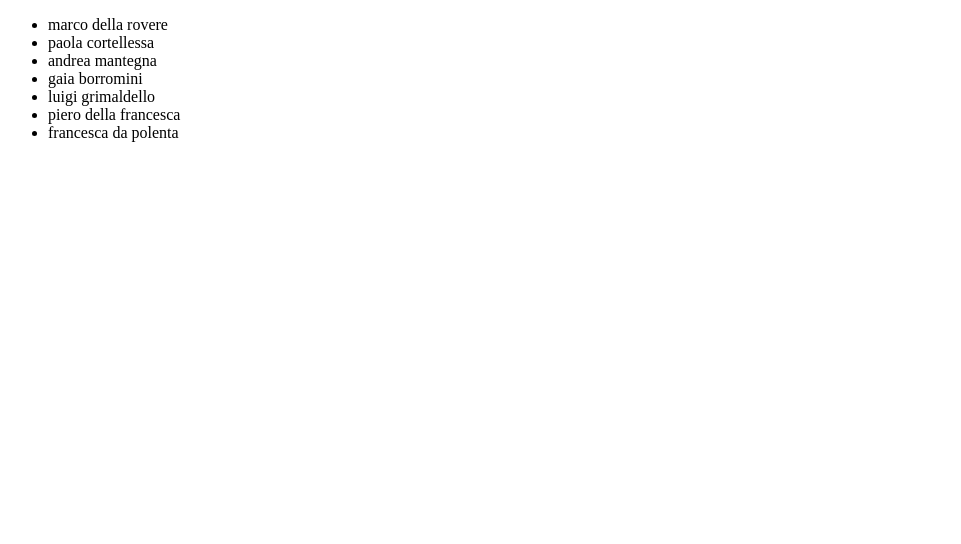
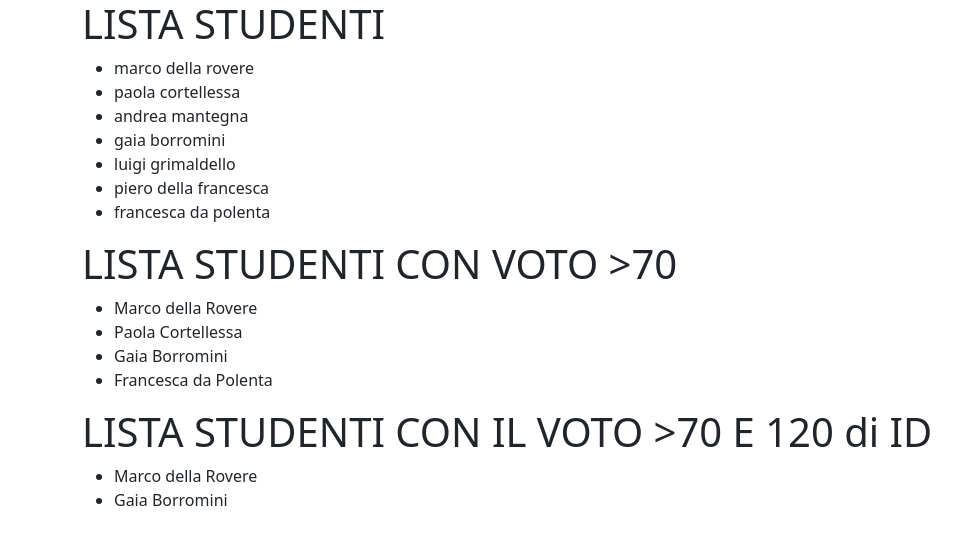
Before and after one commit to francescomatteucci/js-snack-es6, a plain HTML site: page index.html in a window 1280 px wide. Shown: the whole page, without its empty margins (0-961 px from the left). Drawn offline with nearby package versions, Linux system fonts and the light colour scheme.

Commit message:
ADD: Students with vote >70 and ADD: students with vote > 70 and ID > 120

```diff
--- a/index.html
+++ b/index.html
@@ -3,13 +3,29 @@
     <head>
         <meta charset="UTF-8">
         <meta name="viewport" content="width=device-width, initial-scale=1.0">
+        <link
+            href="https://cdn.jsdelivr.net/npm/bootstrap@5.3.3/dist/css/bootstrap.min.css"
+            rel="stylesheet"
+            integrity="sha384-QWTKZyjpPEjISv5WaRU9OFeRpok6YctnYmDr5pNlyT2bRjXh0JMhjY6hW+ALEwIH"
+            crossorigin="anonymous">
         <link rel="stylesheet" href="./js/index.css">
         <title>Document</title>
     </head>
     <body>
+        <div class="container">
+            <h1>LISTA STUDENTI</h1>
             <ul class="nomi-studenti">
-        <h1>LISTA STUDENTI</h1>
             </ul>
+
+            <h1>LISTA STUDENTI CON VOTO >70</h1>
+            <ul class="over-70">
+            </ul>
+
+            <h1> LISTA STUDENTI CON IL VOTO >70 E 120 di ID</h1>
+            <ul class="over-70-120">
+            </ul>
+
+        </div>
         <script src="./js/app.js"></script>
     </body>
 </html>
--- a/js/app.js
+++ b/js/app.js
@@ -52,6 +52,9 @@ console.log(tavoloVipNew)
 /////////////////////////////////////////////////////////////////////////////////////////////////////////////////////////
 console.log('targhette studenti')
 const ulDomElement = document.querySelector('.nomi-studenti')
+const ulDomElement2 = document.querySelector('.over-70')
+const ulDomElement3 = document.querySelector('.over-70-120')
+
 const studenti = [
     {
         name: 'Marco della Rovere',
@@ -95,6 +98,16 @@ ulDomElement.innerHTML = listaNomiStudenti.map(function (elem) {
     return  `<li>${elem.name}</li>`;
 }).join('')
 
+const over70 = studenti.filter(function (elem) { return elem.grades > 70 })
+console.log(over70)
+ulDomElement2.innerHTML = over70.map(function(over70){
+    return `<li>${over70.name}</li>`
+}).join('')
+const over70GradesAnd120OfId = over70.filter(function (elem) { return elem.id > 120})
+ulDomElement3.innerHTML = over70GradesAnd120OfId.map(function(over70){
+    return `<li>${over70.name}</li>`
+}).join('')
+console.log(over70GradesAnd120OfId)
 
 // let nomiStudenti = []
 // let currentStudent = 0
```
Lines whose indentation alone changed are shown as unchanged.
